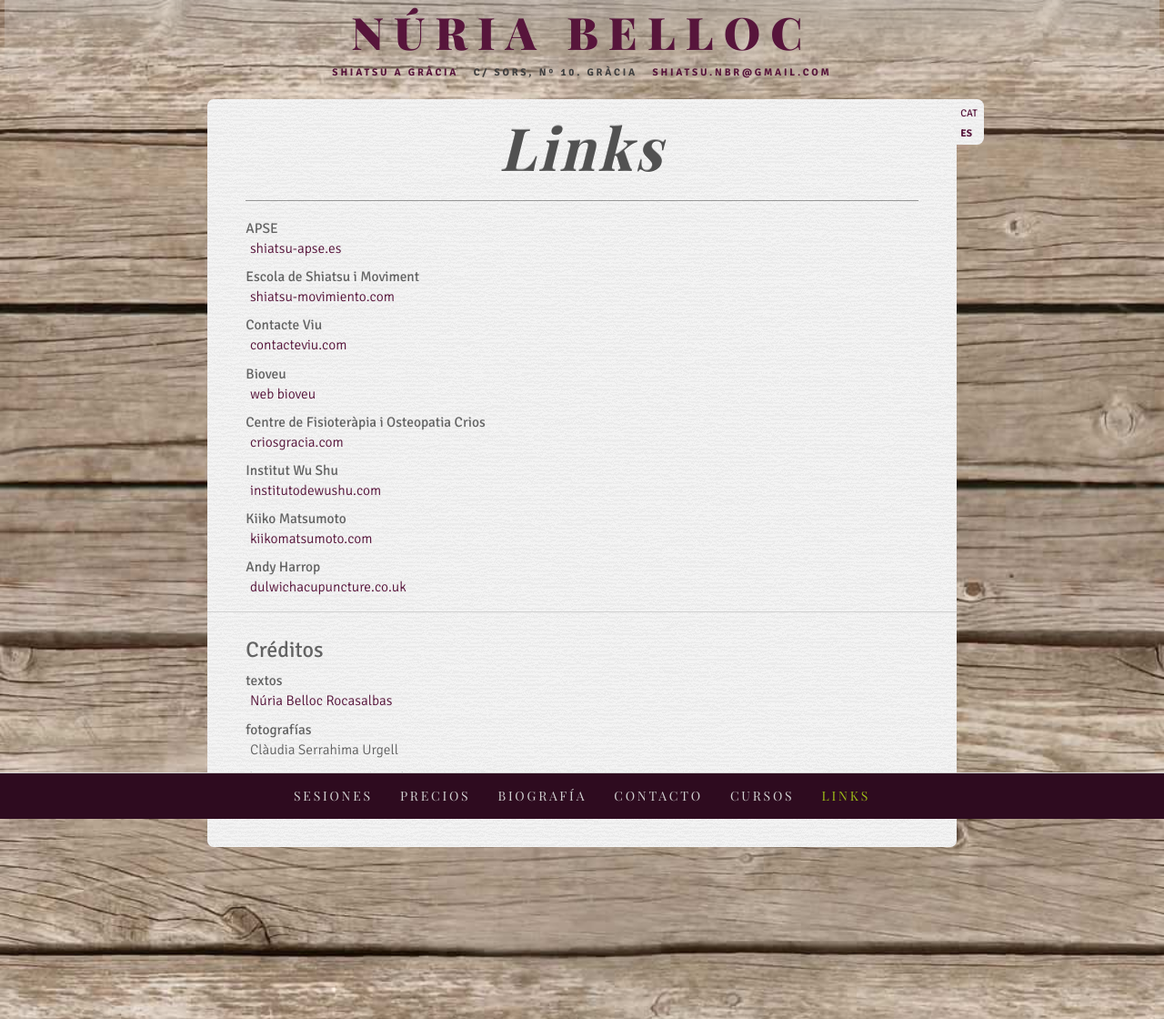
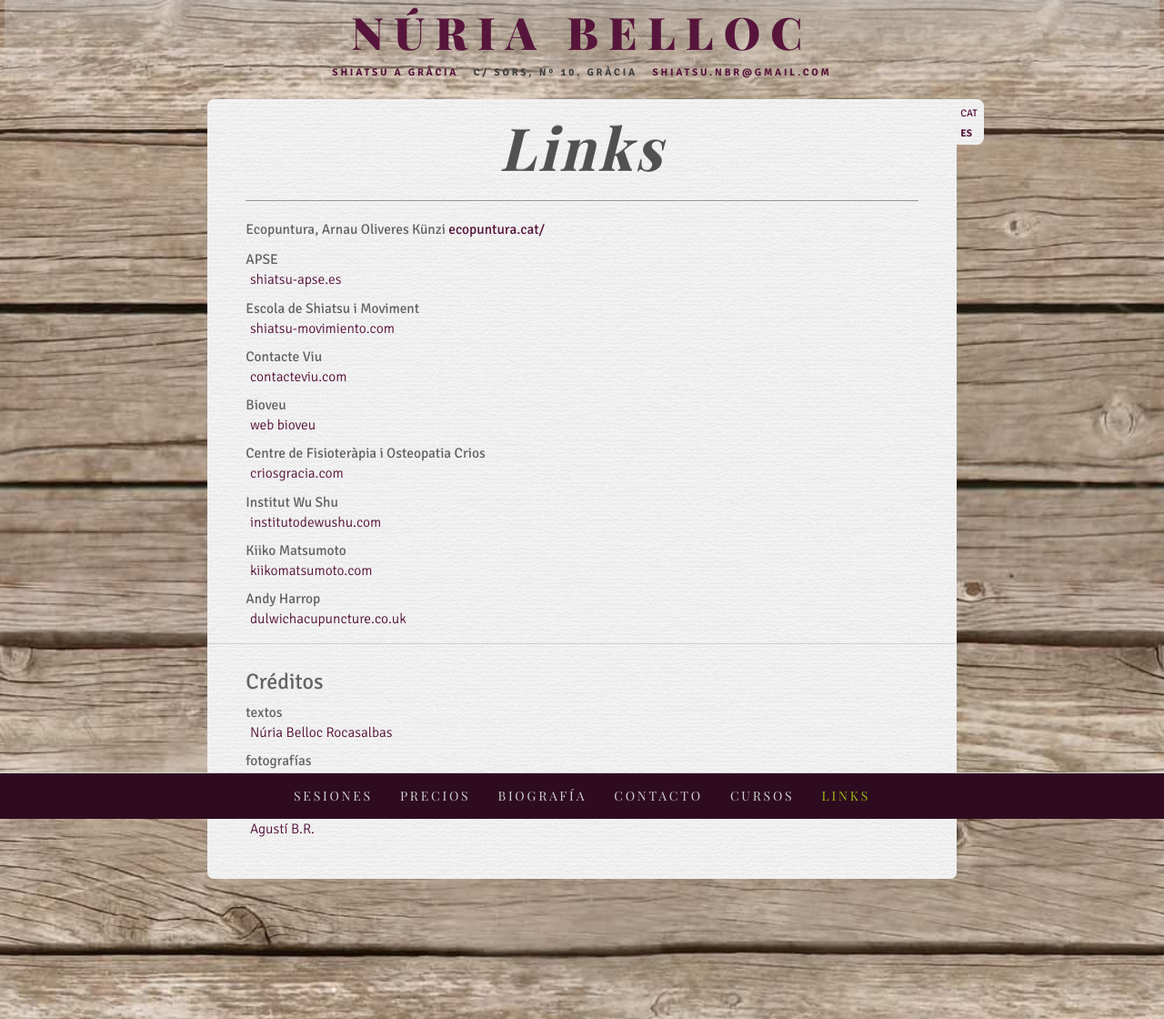
Before and after one commit to agustibr/shiatsu.nuriabelloc.com, a Jekyll site: the page built from es/5-links.md, in a window 1280 px wide. Shown: the whole page at 91% size. Built offline with Jekyll 4.4.1, drawn with Linux system fonts in a browser that asks for light colours; some web fonts are replaced.

Commit message:
Update 5-links.md

```diff
--- a/es/5-links.md
+++ b/es/5-links.md
@@ -6,6 +6,9 @@ sibling: links
 order: 6
 published: true
 ---
+
+Ecopuntura, Arnau Oliveres Künzi
+[ecopuntura.cat/](https://ecopuntura.cat/)
 
 APSE
 : [shiatsu-apse.es](http://www.shiatsu-apse.es)
```
